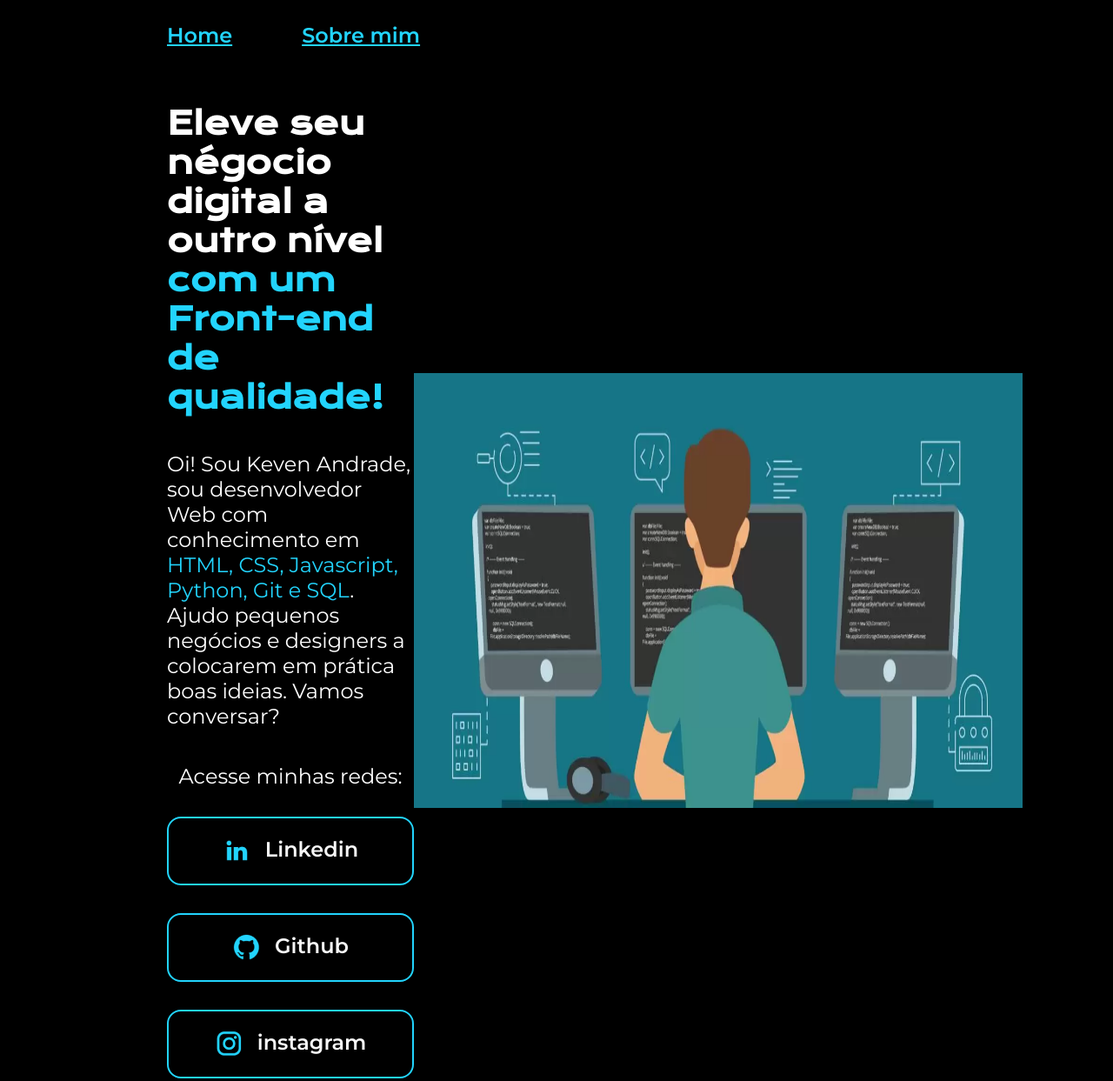
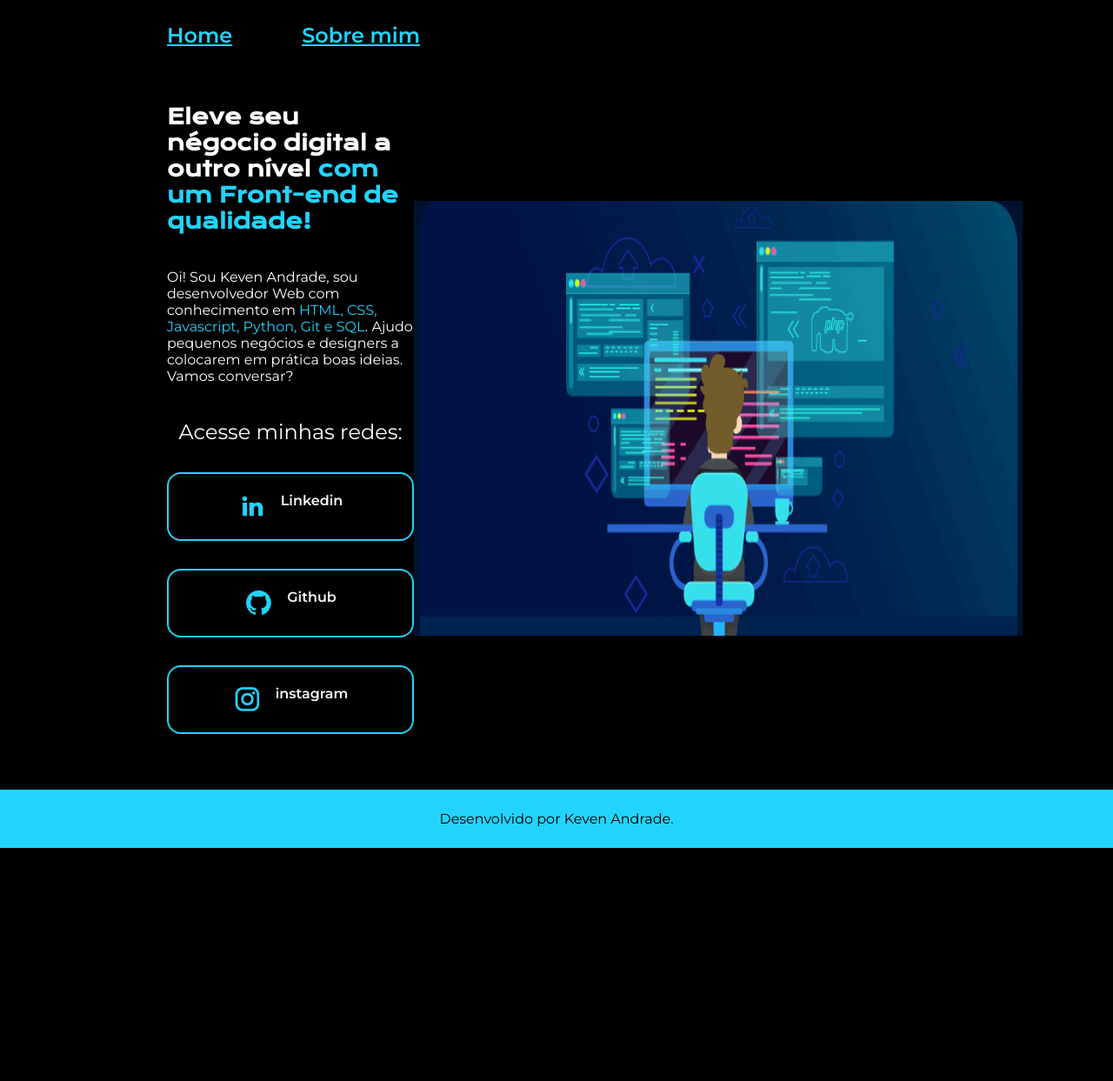
Before and after one commit to kevin-andrade/Portfolio_HTML_Project, a plain HTML site: page index.html in a window 1280 px wide. Shown: the top 1243 px of the page at 87% size. After the commit the page ends 975 px from the top, so only its background shows below. Drawn offline with nearby package versions, Linux system fonts and the light colour scheme.

Commit message:
adicionando responsividade REM font-size

```diff
--- a/index.html
+++ b/index.html
@@ -34,7 +34,7 @@
                 </a>
             </div>
         </section>
-        <img src="./assets/Imagem.png" alt="Foto desenho programador" width="700" height="500">
+        <img src="./assets/imagem1.png" alt="Foto desenho programador" width="700" height="500">
     </main>
     <footer class="rodape">
         <p>Desenvolvido por Keven Andrade.</p>
--- a/styles/style.css
+++ b/styles/style.css
@@ -54,7 +54,7 @@ body{
 }
 
 .apresentacao__conteudo__titulo{
-    font-size: 36px;
+    font-size: 2,25rem;
     font-family: var(--font-primaria);
 }
 
@@ -63,7 +63,7 @@ body{
 }
 
 .apresentacao__conteudo__texto{
-    font-size: 24px;
+    font-size: 1,5rem;
     font-family: var(--font-secundaria);
 }
 
@@ -81,7 +81,7 @@ body{
 
 .apresentacao__links__subtitulo{
     font-family: var(--font-secundaria);
-    font-size: 24px;
+    font-size: 1,5rem;
     font-weight: 400;
 }
 
@@ -94,7 +94,7 @@ body{
     width: 280px;
     text-align: center;
     border-radius: 16px;
-    font-size: 24px;
+    font-size: 1,5rem;
     font-weight: 600;
     padding: 21.5px 0;
     text-decoration: none;
@@ -112,7 +112,7 @@ body{
     background-color: var(--cor-terciaria);
     text-align: center;
     font-family: var(--font-secundaria);
-    font-size: 24px;
+    font-size: 1,5rem;
     font-weight: 400;
 
 }
```
Also changed, not shown: about.html (+1 -1 lines), assets/imagem.png (deleted), assets/imagem1.png (added).
